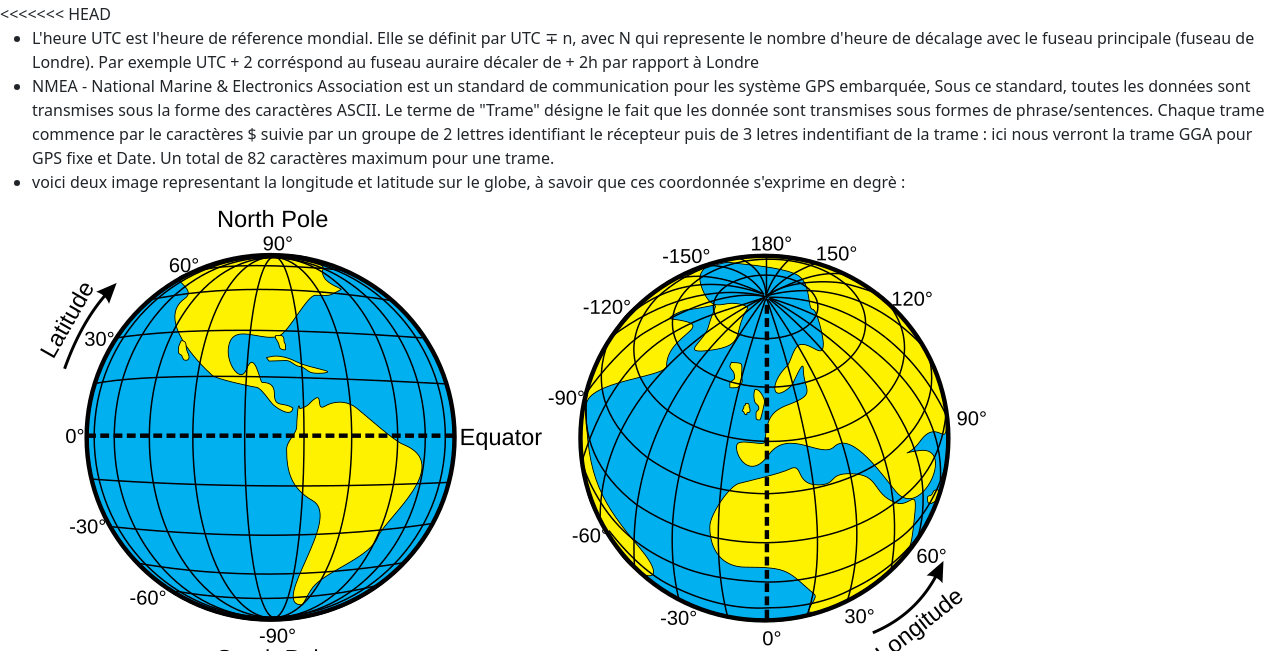
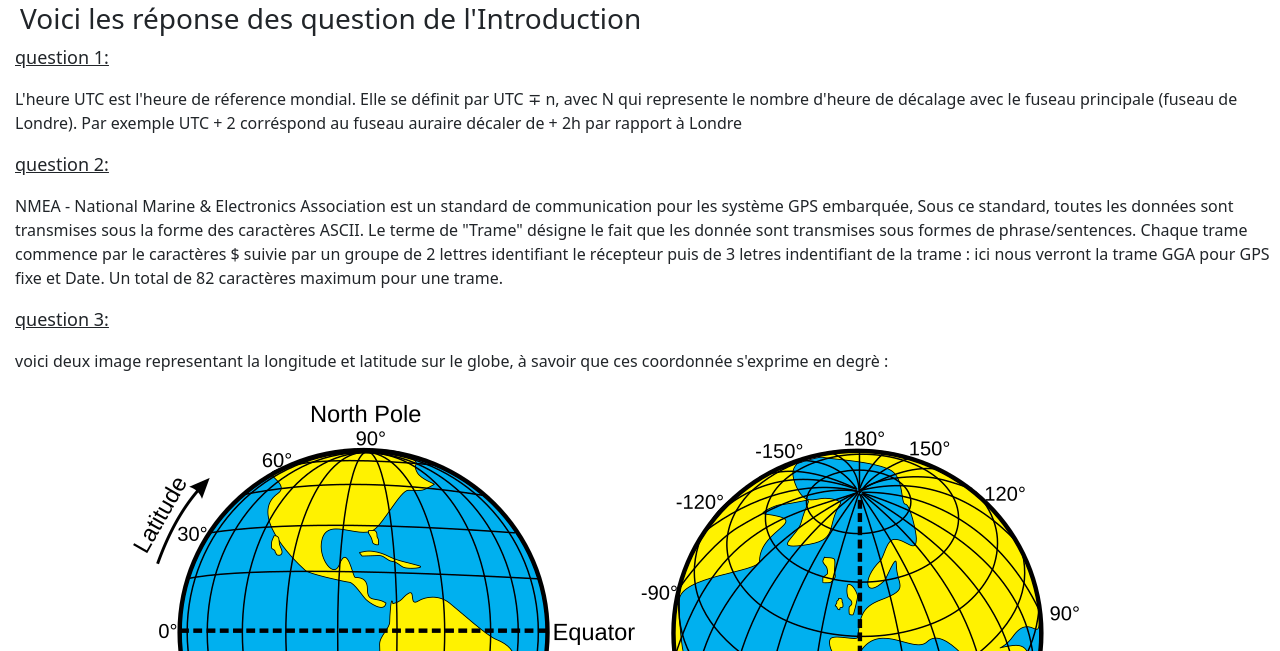
Before and after one commit to flobodin-coder/GPS, a plain HTML site: page index.html in a window 1280 px wide. Shown: the part 149-800 px from the top of the page. Drawn offline with nearby package versions, Linux system fonts and the light colour scheme; files that its build step writes are made by us from their sources.

Commit message:
sa c'etait avant

```diff
--- a/index.html
+++ b/index.html
@@ -36,22 +36,6 @@
             <h1 class="display-4 fw-bold" id="texte_arrive">Bienvenue sur MonSite</h1>
         </div>
         <div>
-<<<<<<< HEAD
-            <ul>
-                <li>L'heure UTC est l'heure de réference mondial. Elle se définit par UTC &#x2213 n, avec N qui represente le nombre d'heure de décalage avec le
-                    fuseau principale (fuseau de Londre). Par exemple UTC + 2 corréspond au fuseau auraire décaler de + 2h par rapport à Londre
-                </li>
-                <li>
-                    NMEA - National Marine & Electronics Association est un standard de communication pour les système GPS embarquée, Sous ce standard,
-                    toutes les données sont transmises sous la forme des caractères ASCII. Le terme de "Trame" désigne le fait que les donnée sont transmises
-                    sous formes de phrase/sentences. Chaque trame commence par le caractères $ suivie par un groupe de 2 lettres identifiant le récepteur
-                    puis de 3 letres indentifiant de la trame : ici nous verront la trame GGA pour GPS fixe et Date. Un total de 82 caractères maximum pour une trame.
-                </li>
-                <li>voici deux image representant la longitude et latitude sur le globe, à savoir que ces coordonnée
-                    s'exprime en degrè : <img src="images/LA_LO_earth.png" alt="">
-                </li>
-            </ul>
-=======
             <h3 id = "intro">Voici les réponse des question de l'Introduction</h3>
 
 
@@ -70,7 +54,6 @@
 
             </p>
 
->>>>>>> b648a457f38361200b4179df9fb2b84c0afcf44f
         </div>
     </section>
 </body>
```
